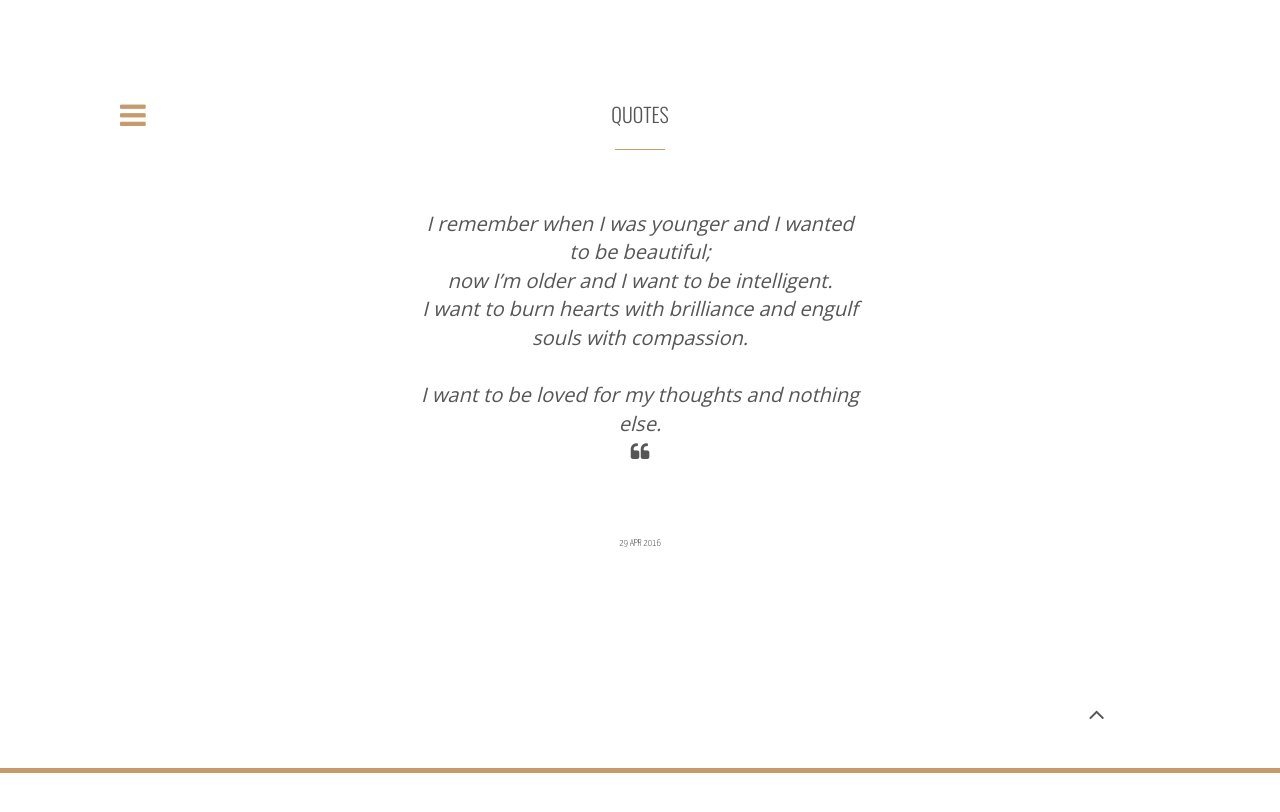
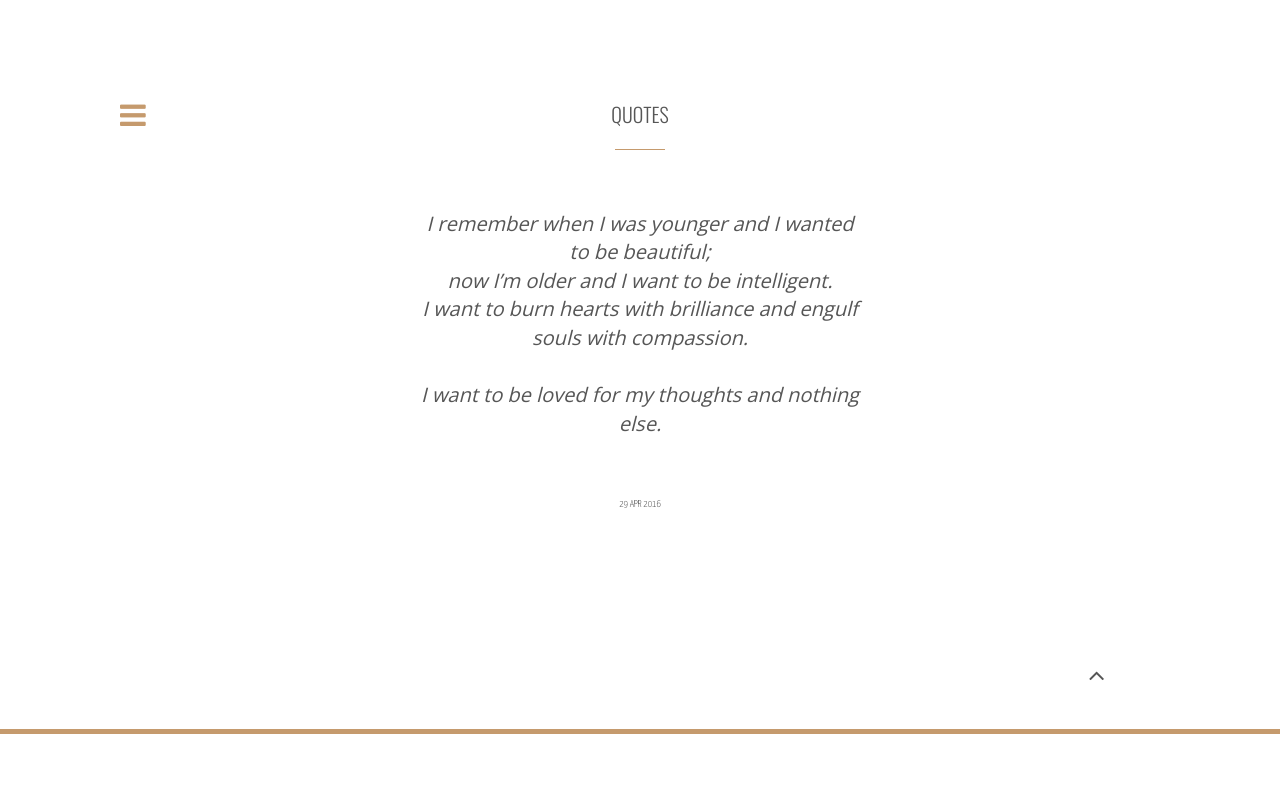
Before and after one commit to puds/serriferous.github.io, a Jekyll site: the page built from _posts/2016-04-30-quote1.md, in a window 1280 px wide. Shown: the top 812 px of the page. Built offline with Jekyll 4.4.1, drawn with Linux system fonts in a browser that asks for light colours; nearby versions of some CDN libraries; comment, search, counter and statistics services are not loaded.

Commit message:
Update 2016-04-30-quote1.md

```diff
--- a/_posts/2016-04-30-quote1.md
+++ b/_posts/2016-04-30-quote1.md
@@ -12,5 +12,3 @@ category: quotes
 <br>now I’m older and I want to be intelligent.
 <br>I want to burn hearts with brilliance and engulf souls with compassion.
 <br><br>I want to be loved for my thoughts and nothing else.</h12>
-
-<span class="fa fa-quote-left fa-7x"></span>
```
